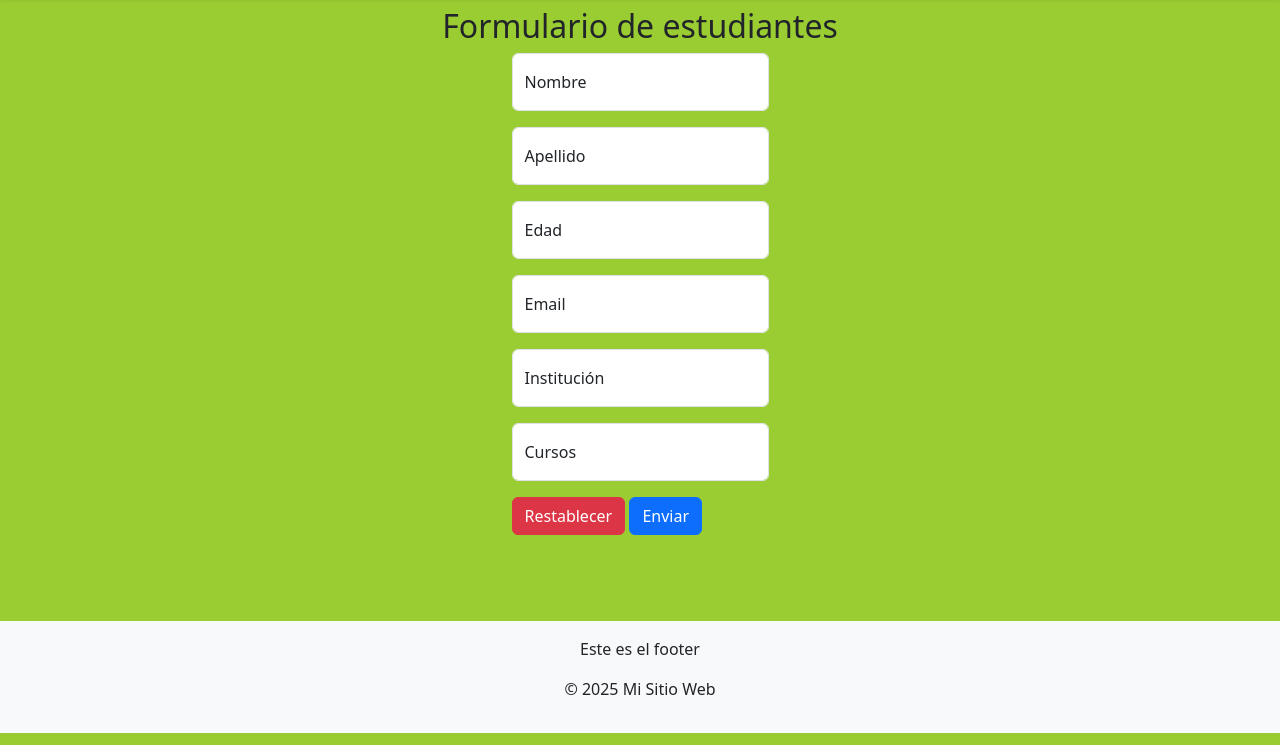
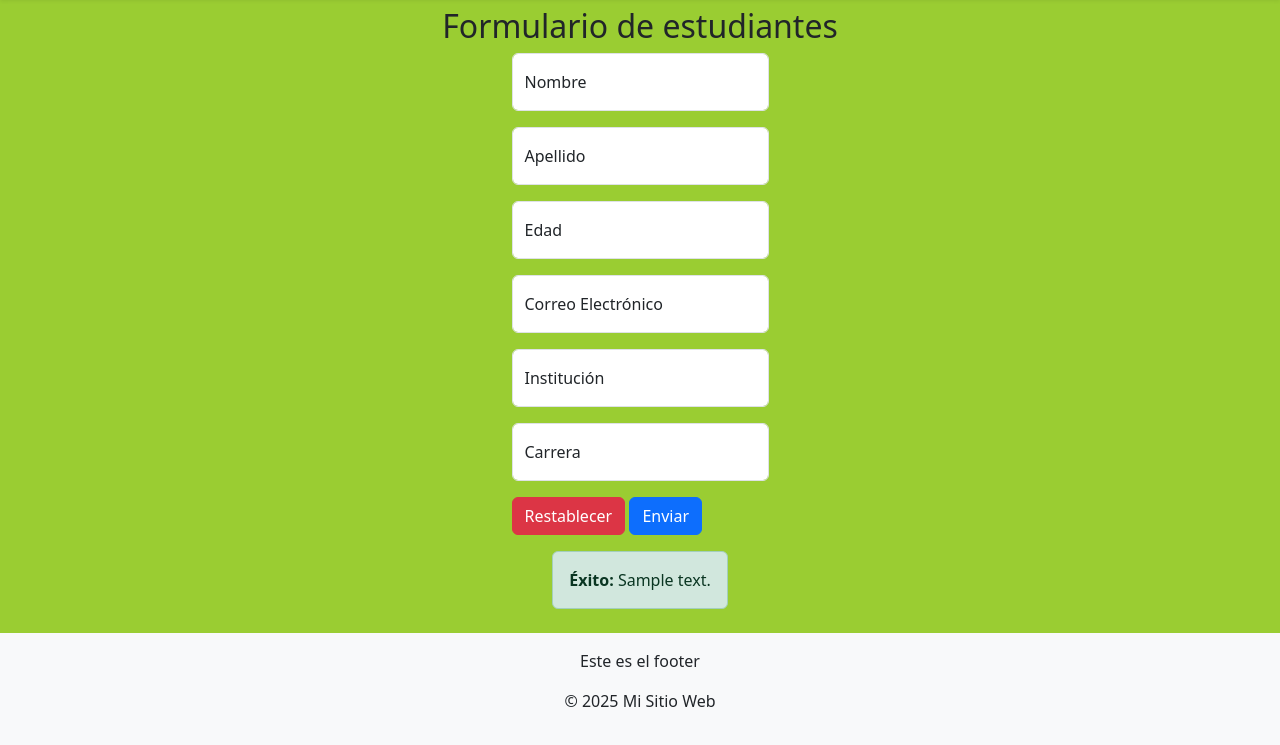
Before and after one commit to enzogitcode/TuPrimeraPagina-Gariglio, a Django app: template AppBlog/templates/AppBlog/students_form.html in a window 1280 px wide. Shown: the part 67-812 px from the top of the page. Run offline with Django 5.2, Linux system fonts and the light colour scheme; tables that the repository leaves empty hold one stand-in row (values such as "Sample post"); the template is opened without the code that fills it: values that come from a table or form of the project are taken from there, most other values are stand-ins (such as "Sample title", 1, 10 or a date in 2020); some libraries are stand-ins or nearby versions.

Commit message:
primer registro

```diff
--- a/AppBlog/templates/AppBlog/students_form.html
+++ b/AppBlog/templates/AppBlog/students_form.html
@@ -1,7 +1,7 @@
 {% extends 'AppBlog/base.html' %} {% block content %}
 <h2>Formulario de estudiantes</h2>
 <form method="post" action="{% url 'students_form' %}">
-  {% csrf_token %} {{ students_form.as_t }}
+  {% csrf_token %}
 
   <div class="form-floating mb-3">
     <input
@@ -43,25 +43,27 @@
     />
     <label for="id_age">Edad</label>
   </div>
+
   <div class="form-floating mb-3">
     <input
       type="email"
       class="form-control"
       id="id_email"
       name="email"
-      placeholder="Correo"
+      placeholder="Correo Electrónico"
       value="{{ form.email.value|default_if_none:'' }}"
       required
     />
-    <label for="id_email">Email</label>
+    <label for="id_email">Correo Electrónico</label>
   </div>
+
   <div class="form-floating mb-3">
     <input
       type="text"
       class="form-control"
       id="id_college"
       name="college"
-      placeholder="Institución"
+      placeholder="Colegio"
       value="{{ form.college.value|default_if_none:'' }}"
       required
     />
@@ -72,16 +74,43 @@
     <input
       type="text"
       class="form-control"
-      id="id_courses"
-      name="courses"
-      placeholder="Cursos separados por coma"
-      value="{{ form.courses.value|join:', ' }}"
+      id="id_career"
+      name="career"
+      placeholder="Carrera"
+      value="{{ form.career.value|default_if_none:'' }}"
+      required
     />
-    <label for="id_courses">Cursos</label>
+    <label for="id_career">Carrera</label>
   </div>
+
   <div class="d-grid mt-2 gap-2 d-md-block align-center">
     <button class="btn btn-danger" type="reset">Restablecer</button>
     <button class="btn btn-primary" type="submit">Enviar</button>
   </div>
 </form>
+{% if form.errors %}
+<div class="alert alert-danger mt-3">
+  <h4 class="alert-heading">Errores en el formulario</h4>
+  <ul>
+    {% for field, errors in form.errors.items %}
+      {% for error in errors %}
+        <li>{{ field }}: {{ error }}</li>
+      {% endfor %}
+    {% endfor %}
+  </ul>
+</div>
+{% endif %}
+
+{% if success_message %}
+<div class="alert alert-success mt-3">
+  <strong>Éxito:</strong> {{ success_message }}
+</div>
+{% endif %}
+
+{% if error_message %}
+<div class="alert alert-danger mt-3">
+  <strong>Error:</strong> {{ error_message }}
+</div>
+{% endif %}
+
 {% endblock %}
```
Also changed, not shown: AppBlog/views.py (+10 -6 lines), AppBlog/migrations/0001_initial.py (added), AppBlog/migrations/__init__.py (added).
